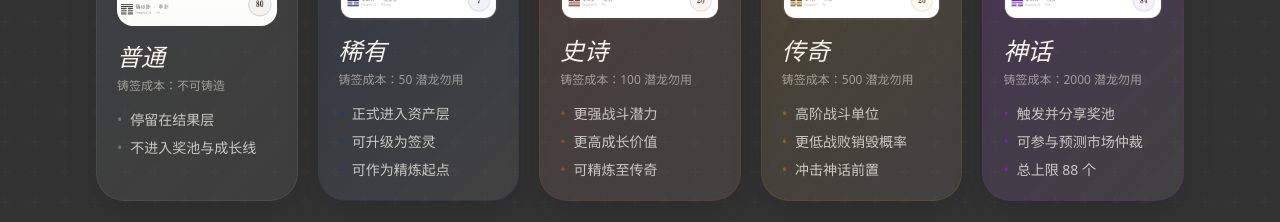
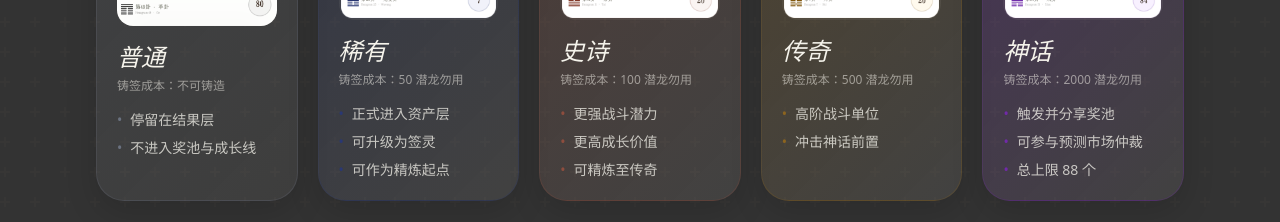
Before and after one commit to Groux0705/qlwy-website, a React (Vite) app: page / in a window 1280 px wide. Shown: the part 2820-3042 px from the top of the page. Built offline with nearby package versions, Linux system fonts and the light colour scheme; a web font is replaced by a local one.

Commit message:
fix: remove redundant rights from FeaturedNFTSection for clarity
- Simplify the rights array by removing the '更低战败销毁概率' entry to enhance understanding of the NFT features.

```diff
--- a/src/App.tsx
+++ b/src/App.tsx
@@ -1419,7 +1419,7 @@ function FeaturedNFTSection() {
       img: '/images/section2/rank/传奇卦.png',
       probability: '1%',
       mintFee: '500 潜龙勿用',
-      rights: ['高阶战斗单位', '更低战败销毁概率', '冲击神话前置'],
+      rights: ['高阶战斗单位', '冲击神话前置'],
     },
     {
       label: '神话',
```
